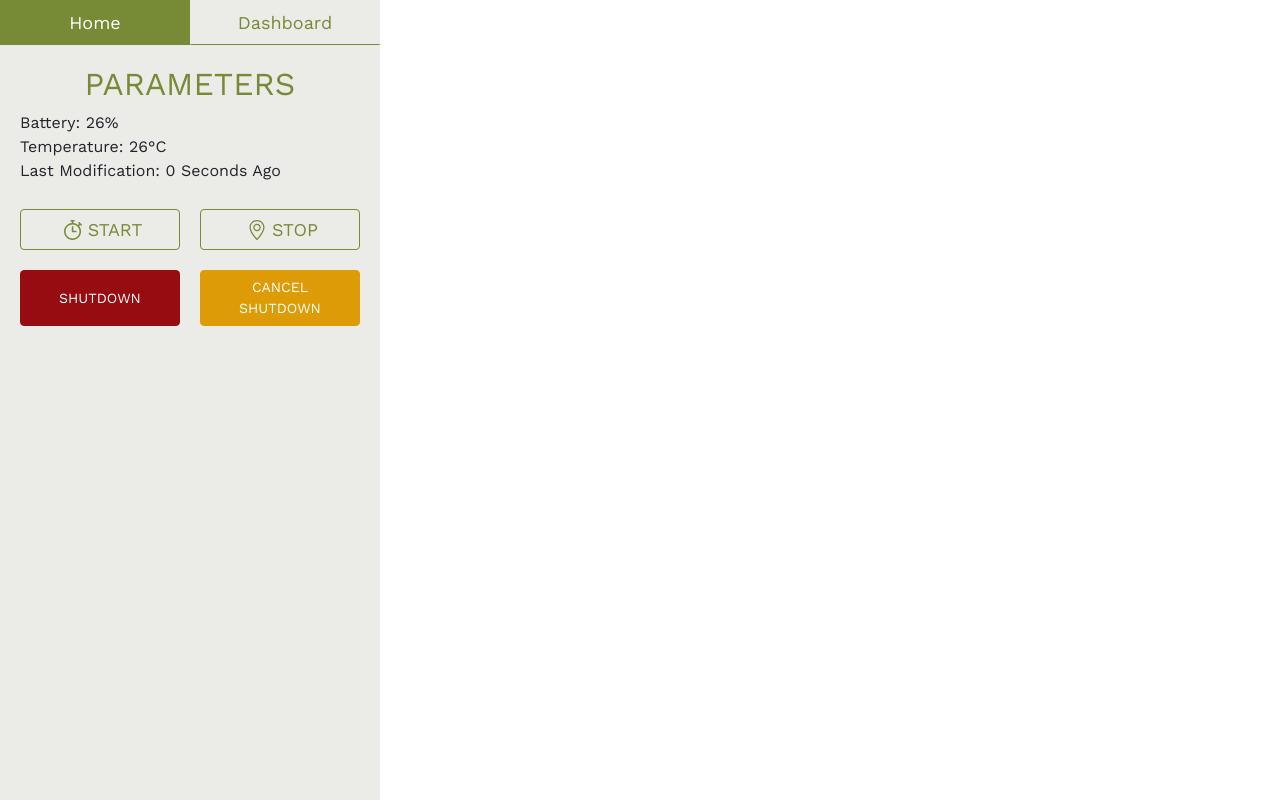
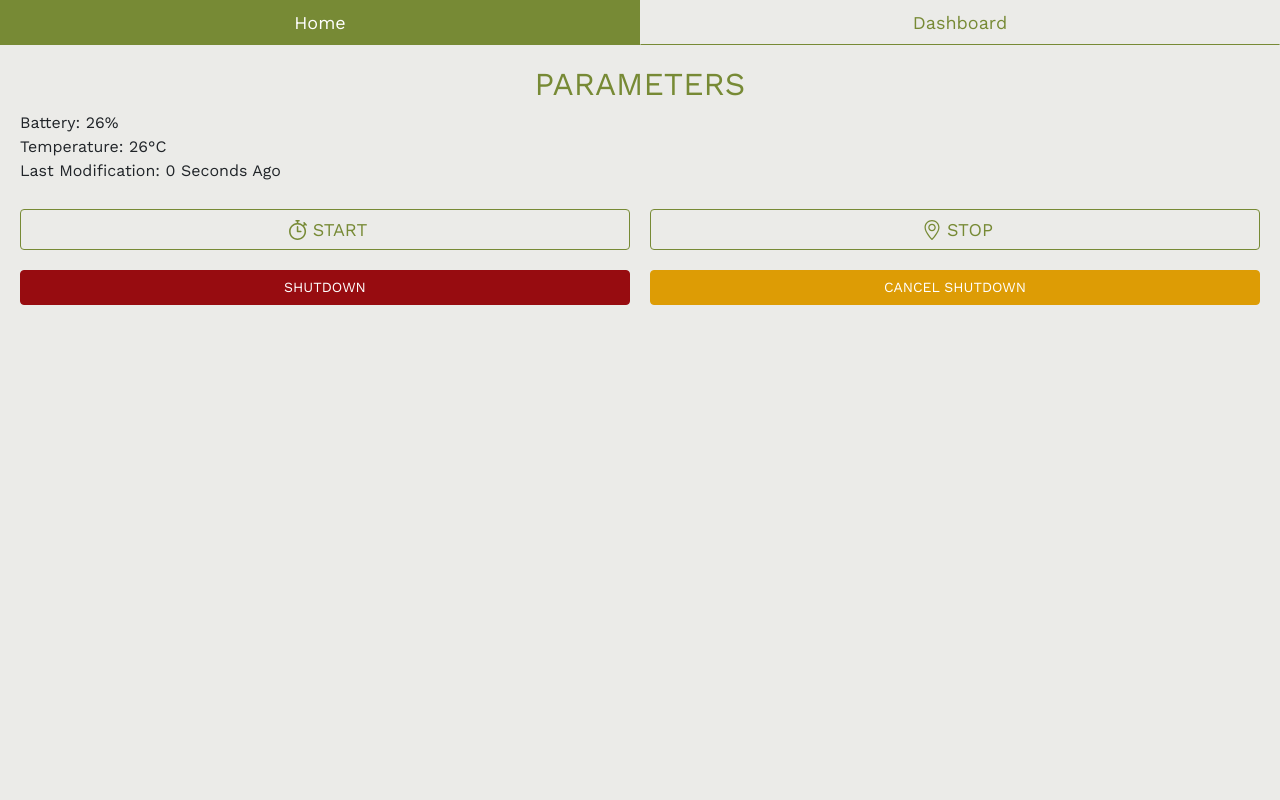
Before and after one commit to annpryshchepa/track_app, a React (Create React App) app: page / in a window 1280 px wide. Built offline with nearby package versions, Linux system fonts and the light colour scheme.

Commit message:
remoced max-width

```diff
--- a/src/App.scss
+++ b/src/App.scss
@@ -1,7 +1,6 @@
 @import './variables';
 
 .App {
-  max-width: 380px;
   background-color: $main-background;
   height: 100%;
   min-height: 100vh;
```
